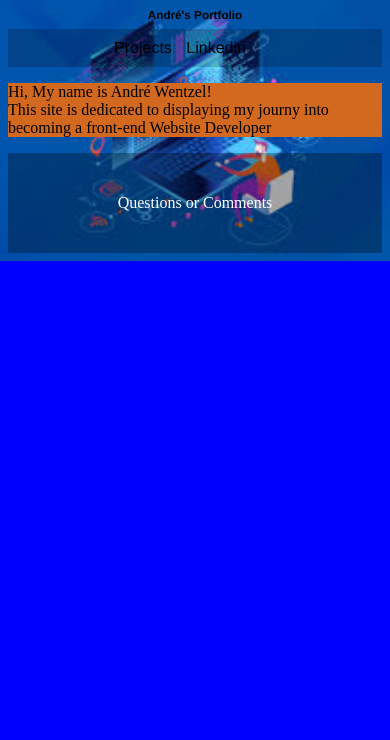
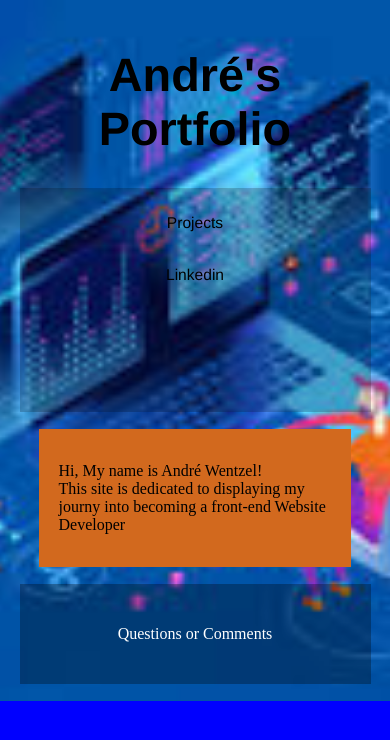
Before and after one commit to Awentzelza/Code-Portfolio, a plain HTML site: page index.html in a window 390 px wide. Drawn offline with Linux system fonts and the light colour scheme.

Commit message:
Style adjustments for responsive layout

```diff
--- a/stylesheet.css
+++ b/stylesheet.css
@@ -4,6 +4,8 @@ body {
     background-size: cover;
     background-repeat: no-repeat;
     background-position: center;
+    margin: 0;
+    padding: 2vh 5vw;
 }
 
 header {
@@ -30,6 +32,8 @@ nav a {
 
 main {
     background-color: chocolate;
+    margin: 2vh 5vw;
+    padding: 2vh 5vw;
 }
 footer {
     background-color: rgba(0, 0, 0, 0.30);
@@ -42,3 +46,21 @@ footer a {
     text-decoration: none;
     color: white;
 }
+
+@media (max-width: 600px) {
+    header {
+        font-size: 6vw;
+    }
+
+    nav {
+        display: flex;
+        flex-direction: column;
+        align-items: center;
+    }
+
+    nav a {
+        display: block;
+        padding: 2vh 0;
+        font-size: 4vw;
+    }
+}
```
